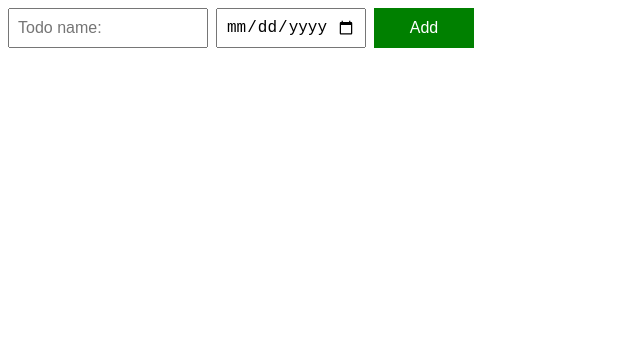
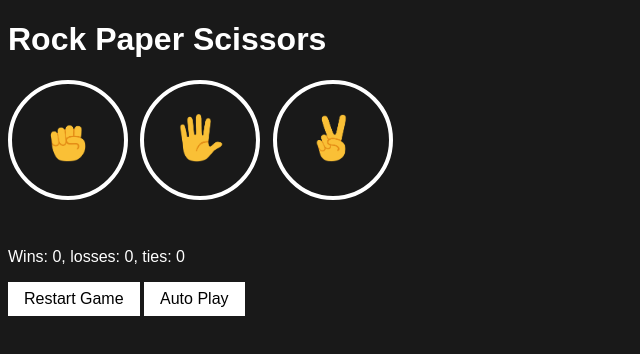
Before and after one commit to nataliepjlin/game, a plain HTML site: page index.html in a window 1280 px wide. Shown: the whole page, without its empty margins (0-640 px from the left). Drawn offline with Linux system fonts and the light colour scheme.

Commit message:
fix previous wrong commit

```diff
--- a/index.html
+++ b/index.html
@@ -1,18 +1,26 @@
 <!DOCTYPE html>
-<html lang="en">
+<html>
 <head>
-  <title>Todo</title>
-  <link rel="stylesheet" href="styles/11-todo.css">
+  <title>Rock Paper Scissors</title>
+  <link rel="stylesheet" href="styles/12-rockpapsciss.css">
 </head>
 <body>
-  <div class="todo-input-grid">
-    <input placeholder="Todo name:" class="js-input">
-    <input type="date" class="js-date">
-    <button class="add-btn js-add">Add</button>
+  <h1>Rock Paper Scissors</h1>
+  <button class="move-btn js-rock"><img src="images/rock-emoji.png" class="move-icon"></button>
 
-    <div class="js-todo todo-grid"></div>
-  </div>
+  <button class="move-btn js-paper"><img src="images/paper-emoji.png" class="move-icon"></button>
 
-  <script src="scripts/12-todo.js"></script>
+  <button class="move-btn js-scissors"><img src="images/scissors-emoji.png" class="move-icon"></button>
+
+  <p class="js-result res"></p>
+  <p class="js-moves"></p>
+  <p class="js-score score"></p>
+
+  <p>
+    <button class="reset-btn js-reset">Restart Game</button>
+    <button class="auto-play-btn js-auto">Auto Play</button>
+  </p>
+  <p class="js-ms"></p>
+  <script src="scripts/12-rockpapsciss.js"></script>
 </body>
 </html>
```
